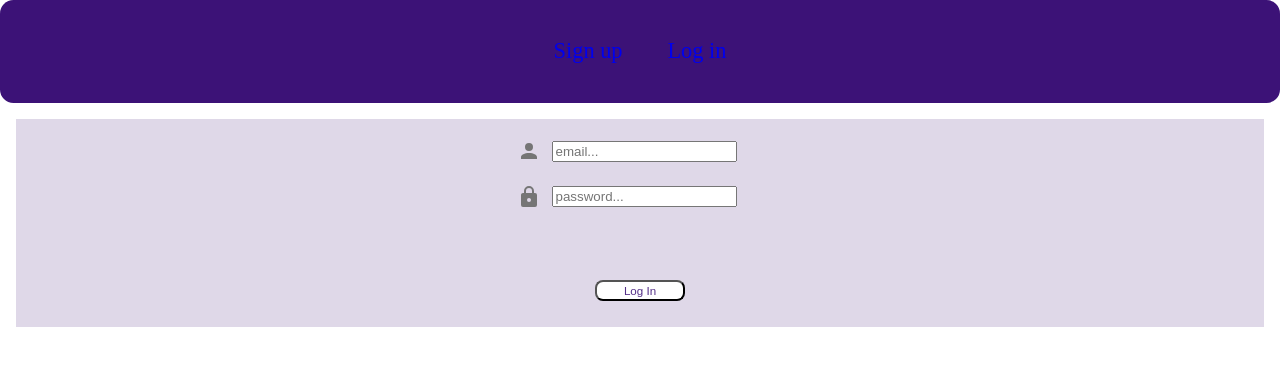
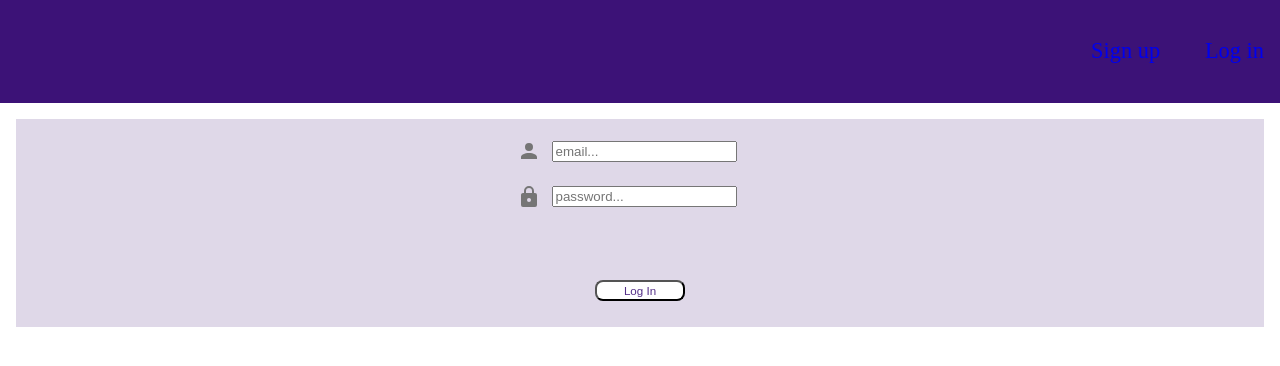
Before and after one commit to Phil-G-94/PricingPortal, a React (Vite) app in the folder frontend/: page / in a window 1280 px wide. Shown: the top 366 px of the page. Built offline with nearby package versions, Linux system fonts and the light colour scheme; a web font is replaced by a local one.

Commit message:
update navbar style classes

```diff
--- a/frontend/src/components/Navigation.jsx
+++ b/frontend/src/components/Navigation.jsx
@@ -2,17 +2,15 @@ import { NavLink } from "react-router-dom";
 import { isTokenExpired } from "../utils/token";
 
 function Navigation() {
-    const token = localStorage.getItem("token");
-
-    const validToken = isTokenExpired(token);
+    const validToken = isTokenExpired();
 
     console.log(validToken);
 
     return (
-        <header className="centered-text">
-            <nav>
+        <header>
+            <nav className="navbar">
                 {validToken ? (
-                    <ul className="nav flex_row_center">
+                    <ul className="nav-items flex_row_center">
                         <li>
                             <NavLink to="/signup"> Sign up </NavLink>
                         </li>
@@ -21,7 +19,7 @@ function Navigation() {
                         </li>
                     </ul>
                 ) : (
-                    <ul className="nav flex_row_center">
+                    <ul className="nav-items flex_row_center">
                         <li>
                             <NavLink to="/components">
                                 Components Page
--- a/frontend/src/index.css
+++ b/frontend/src/index.css
@@ -109,7 +109,6 @@ header {
     padding: var(--metric-box-spacing);
     background-color: var(--inevi-dark-purple);
     font-size: 1.4em;
-    border-radius: 0.6em;
 }
 
 main {
@@ -144,21 +143,27 @@ select {
 
 /* element class styles */
 
-.nav {
+.navbar {
+    display: flex;
+    justify-content: flex-end;
+}
+
+.nav-items {
+    display: flex;
     gap: 2em;
     padding: 0px;
     color: var(--inevi-white);
 }
 
-.nav li a {
+.nav-items li a {
     text-decoration: none;
 }
 
-.nav li a:visited {
+.nav-items li a:visited {
     color: var(--inevi-lavender);
 }
 
-.nav li a:hover {
+.nav-items li a:hover {
     color: var(--inevi-white);
 }
 
--- a/frontend/src/pages/RootLayout.jsx
+++ b/frontend/src/pages/RootLayout.jsx
@@ -1,14 +1,14 @@
 import { Outlet } from "react-router-dom";
+import { isTokenExpired } from "../utils/token";
 import Navigation from "../components/Navigation";
+import LoginPage from "./LoginPage";
 
 function RootLayout() {
-    const token = localStorage.getItem("token");
-
-    if (!token) {
+    if (isTokenExpired()) {
         return (
             <main>
                 <Navigation />
-                <Outlet />
+                <LoginPage />
             </main>
         );
     }
```
